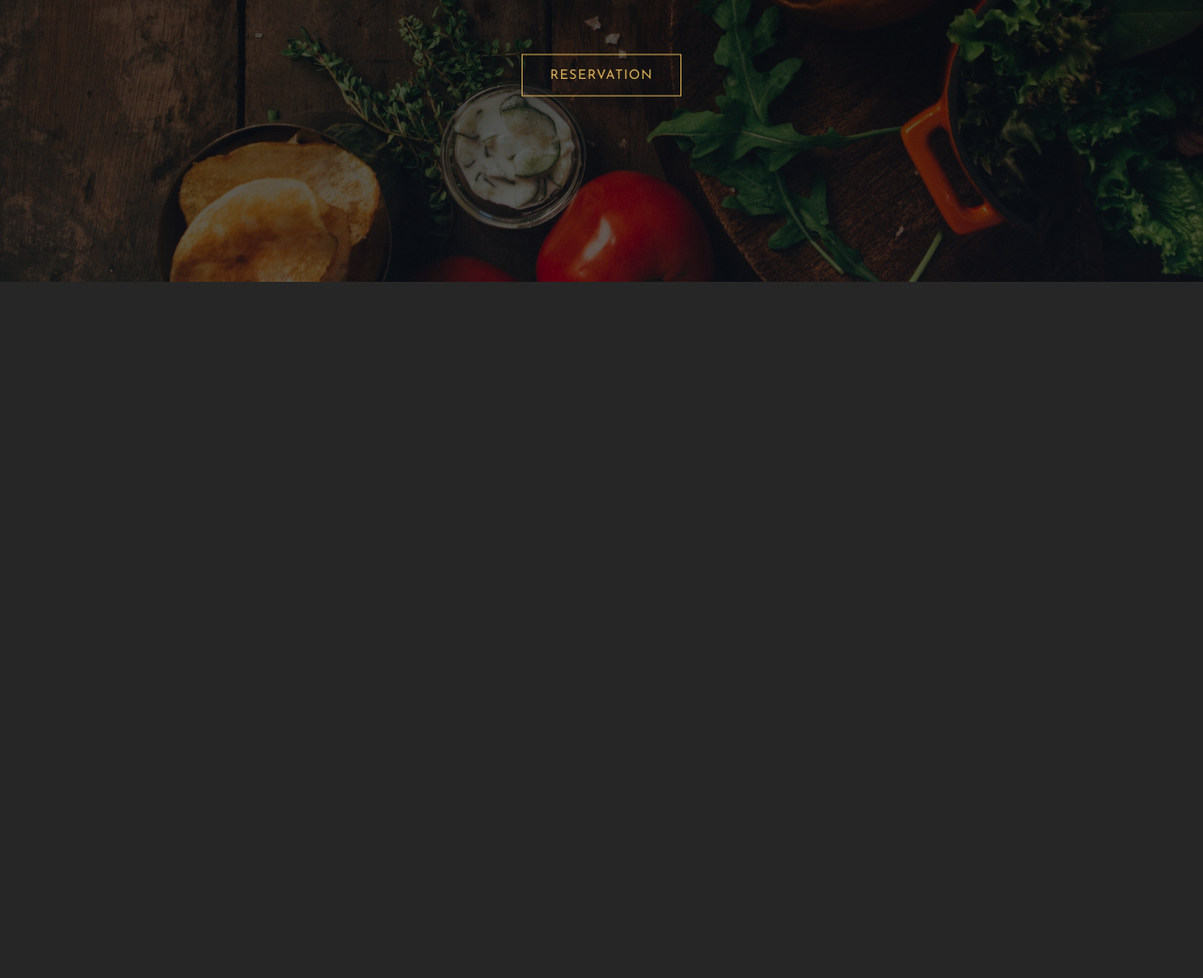
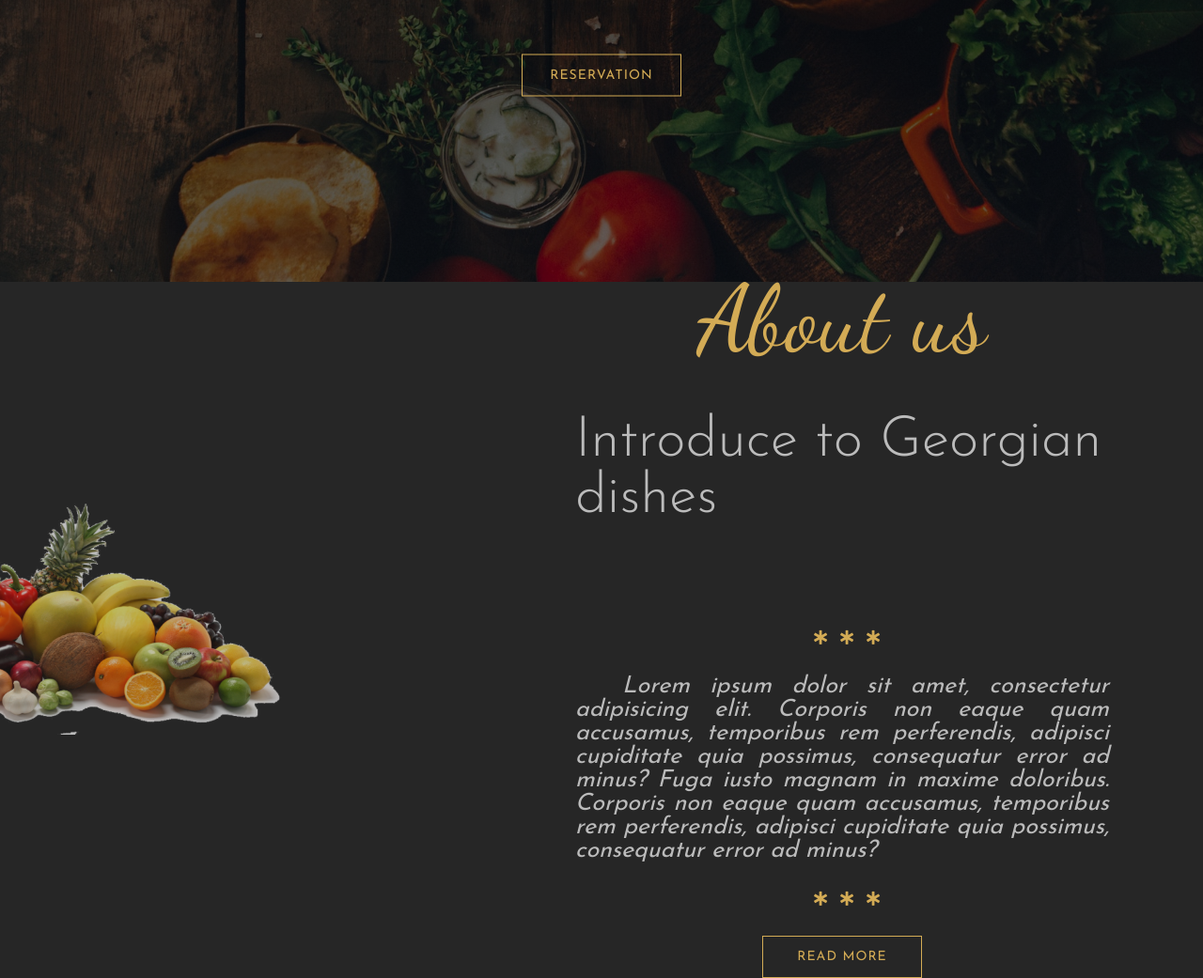
Before and after one commit to PatriciaJuradoDeBilbao/sass-restaurant-project, a website: page index.html in a window 1280 px wide. Shown: the part 500-1541 px from the top of the page at 94% size. Before the commit the page ends 800 px from the top, so only its background shows below. Drawn offline with nearby package versions, Linux system fonts and the light colour scheme.

Commit message:
add styles to about us section

```diff
--- a/index.html
+++ b/index.html
@@ -25,5 +25,27 @@
 
         </div>
     </header>
+
+    <section class="about-us">
+        <div class="about-us-left">
+            <img src="images/about-us-img.png" alt="fruit">
+        </div>
+        <div class="about-us-right">
+            <h1 class="main-heading">About us</h1>
+            <h3 class="sub-heading">Introduce to Georgian dishes</h3>
+            <div class="stars">
+                <i class="fas fa-star-of-life star"></i>
+                <i class="fas fa-star-of-life star"></i>
+                <i class="fas fa-star-of-life star"></i>
+            </div>
+            <p class="description">Lorem ipsum dolor sit amet, consectetur adipisicing elit. Corporis non eaque quam accusamus, temporibus rem perferendis, adipisci cupiditate quia possimus, consequatur error ad minus? Fuga iusto magnam in maxime doloribus. Corporis non eaque quam accusamus, temporibus rem perferendis, adipisci cupiditate quia possimus, consequatur error ad minus?</p>
+            <div class="stars">
+                <i class="fas fa-star-of-life star"></i>
+                <i class="fas fa-star-of-life star"></i>
+                <i class="fas fa-star-of-life star"></i>
+            </div>
+            <button type="button" class="main-btn">Read more</button>
+        </div>
+    </section>
 </body>
 </html>
--- a/scss/_layout.scss
+++ b/scss/_layout.scss
@@ -16,3 +16,50 @@
         @include centering(50%);
     }
 }
+
+.about-us {
+    height: 90vh;
+    display: flex;
+    align-items: center;
+
+    &-left {
+        width: 40%;
+        position: relative;
+        left: -200px;
+
+        img {
+            width: 100%;
+            opacity: .7;
+        }
+    }
+    &-right {
+        width: 60%;
+        display: flex;
+        flex-direction: column;
+        align-items: center;
+        padding: 0 100px;
+        box-sizing: border-box;
+
+        .stars {
+            margin: 30px 0;
+        }
+
+        .star {
+            font-size: 15px;
+            color: $color-primary;
+            margin-left: 10px;
+        }
+
+        .description {
+            font-family: $font-josefinSans;
+            font-size: 25px;
+            font-style: italic;
+            color: $color-secundary;
+            text-align: justify;
+
+            &::first-letter {
+                padding-left: 50px;
+            }
+        }
+    }
+}
```
Also changed, not shown: css/main.css.
